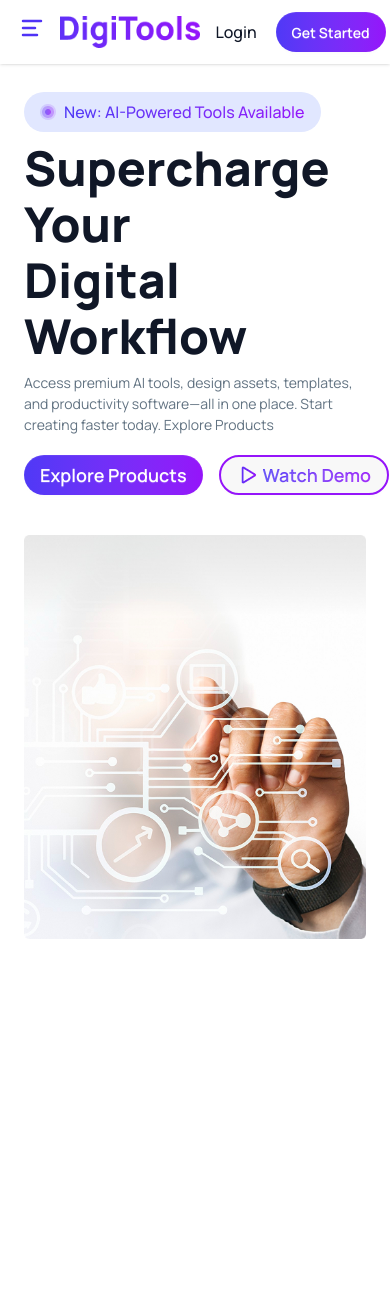
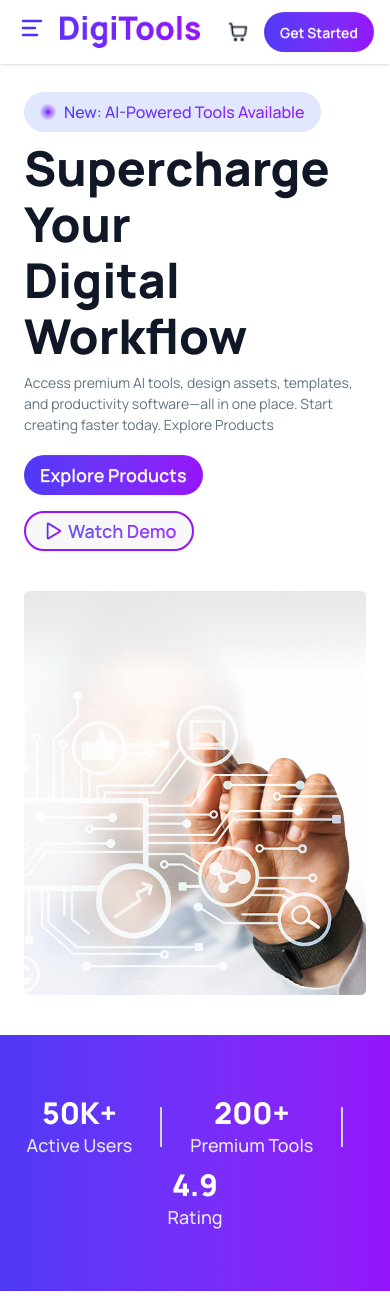
Before and after one commit to LingkonDash/digitools-platform, a React (Vite) app: page / in a window 390 px wide. Before the commit the page ends 959 px from the top, so only its background shows below. Built offline with nearby package versions, Linux system fonts and the light colour scheme.

Commit message:
added responsive state section

```diff
--- a/src/App.jsx
+++ b/src/App.jsx
@@ -1,4 +1,5 @@
 import HeroSection from "./components/body/HeroSection"
+import SateSection from "./components/body/SateSection"
 import Navbar from "./components/navbar/Navbar"
 
 
@@ -11,8 +12,11 @@ function App() {
         <Navbar />
       </header>
 
-      <main className="pt-18 lg:pt-25 max-w-400 mx-auto px-6 lg:px-10">
+      <main>
+
         <HeroSection />
+        <SateSection />
+
       </main>
 
     </>
--- a/src/components/body/HeroSection.jsx
+++ b/src/components/body/HeroSection.jsx
@@ -5,7 +5,7 @@ import banner from '../../assets/banner.png'
 
 const HeroSection = () => {
   return (
-    <section className='grid md:grid-cols-2 md:place-items-center md:flex-row gap-10 py-5'>
+    <section className='grid md:grid-cols-2 md:place-items-center md:flex-row gap-10 pb-5 pt-23 lg:pt-30 max-w-400 mx-auto px-6 lg:px-10'>
 
       <div className='space-y-2'>
         <div className='px-4 py-2 rounded-full bg-[#E1E7FF] flex justify-center items-center gap-2 w-fit'>
@@ -27,7 +27,7 @@ const HeroSection = () => {
           </p>
         </div>
 
-        <div className='flex mt-5 gap-4'>
+        <div className='flex flex-wrap mt-5 gap-4'>
           <button className='p-4 lg:p-6 text-lg rounded-full btn border-none font-semibold text-white bg-linear-to-r from-gradient-start to-gradient-end'>
             Explore Products
           </button>
--- /dev/null
+++ b/src/components/body/SateSection.jsx
@@ -0,0 +1,34 @@
+import React from 'react';
+
+const SateSection = () => {
+  return (
+    <section className='py-5'>
+
+      <div className='bg-linear-to-l gap-2 to-gradient-start from-gradient-end py-15 flex flex-wrap justify-center items-center text-center'>
+
+        <div className='flex flex-col justify-center items-center'>
+          <h2 className='font-black text-3xl md:text-5xl lg:text-6xl text-white'>50K+</h2>
+          <p className='font-medium text-lg md:text-xl lg:text-2xl text-gray-200'>Active Users</p>
+        </div>
+
+        <div className='h-10 lg:h-15 w-0.5 bg-gray-300 mx-5 md:mx-10 lg:mx-15'></div>
+
+        <div className='flex flex-col justify-center items-center'>
+          <h2 className='font-black text-3xl md:text-4xl lg:text-6xl text-white'>200+</h2>
+          <p className='font-medium text-lg md:text-xl lg:text-2xl text-gray-200'>Premium Tools</p>
+        </div>
+
+        <div className='h-10 lg:h-15 w-0.5 bg-gray-300 mx-5 md:mx-10 lg:mx-15'></div>
+
+        <div className='flex flex-col justify-center items-center'>
+          <h2 className='font-black text-3xl md:text-4xl lg:text-6xl text-white'>4.9</h2>
+          <p className='font-medium text-lg md:text-xl lg:text-2xl text-gray-200'>Rating</p>
+        </div>
+
+      </div>
+
+    </section>
+  );
+};
+
+export default SateSection;
--- a/src/components/navbar/Navbar.jsx
+++ b/src/components/navbar/Navbar.jsx
@@ -48,11 +48,11 @@ const Navbar = () => {
       <div className='flex justify-center items-center'>
 
         {/* cart */}
-        <button className='p-2 active:scale-95 cursor-pointer rounded-xl hover:bg-base-300 border-none bg-transparent shadow-none'>
-          <img src={cartImg} alt="Cart" />
+        <button className='p-2 mr-2 md:mr-0 active:scale-95 cursor-pointer rounded-xl hover:bg-base-300 border-none bg-transparent shadow-none'>
+          <img className='w-5 h-5' src={cartImg} alt="Cart" />
         </button>
 
-        <p className='font-medium text-primary-text border-3 border-transparent hover:border-b-gradient-end transition ml-2 mr-4'>
+        <p className='hidden md:flex font-medium text-primary-text border-3 border-transparent hover:border-b-gradient-end transition ml-2 mr-4'>
           <a href="#">Login</a>
         </p>
 
```
